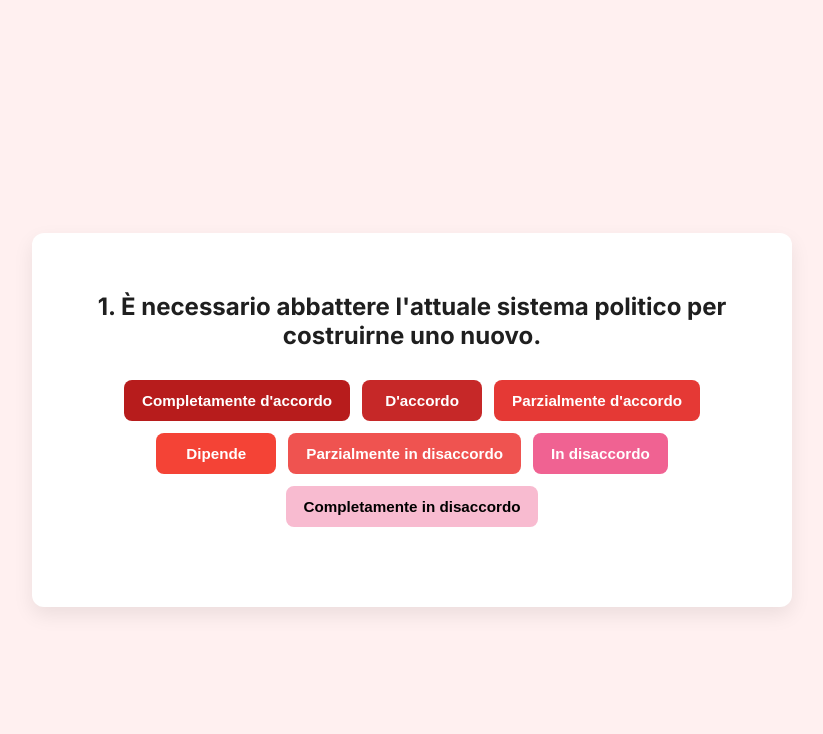
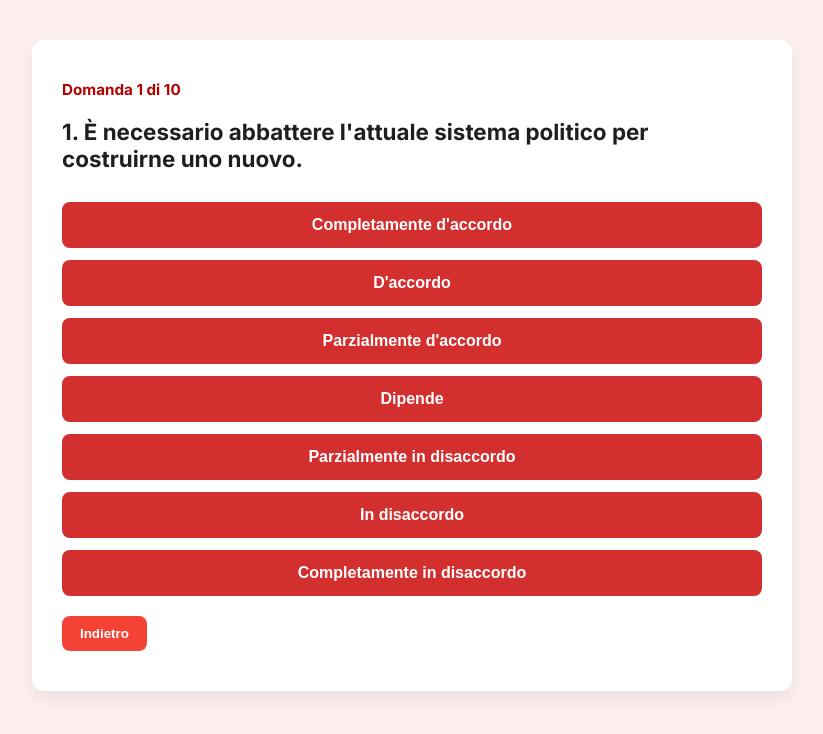
Before and after one commit to Astraul1991/LeftValuesQuiz, a plain HTML site: page quiz.html in a window 1280 px wide. Shown: the whole page, without its empty margins (228-1051 px from the left). Drawn offline with Linux system fonts and the light colour scheme.

Commit message:
Update quiz.html

```diff
--- a/quiz.html
+++ b/quiz.html
@@ -3,7 +3,7 @@
 <head>
   <meta charset="UTF-8">
   <meta name="viewport" content="width=device-width, initial-scale=1">
-  <title>LeftQuiz - Sovversione ↔ Riformismo</title>
+  <title>LeftQuiz - Domande</title>
   <style>
     @import url('https://fonts.googleapis.com/css2?family=Inter:wght@400;700&display=swap');
 
@@ -11,81 +11,115 @@
       font-family: 'Inter', sans-serif;
       background: #fff0f0;
       color: #1f1f1f;
+      margin: 0;
+      padding: 40px 20px;
       display: flex;
-      flex-direction: column;
       justify-content: center;
-      align-items: center;
-      height: 100vh;
-      padding: 20px;
-      margin: 0;
+      align-items: flex-start;
+      min-height: 100vh;
     }
 
     .container {
+      background: #ffffff;
       max-width: 700px;
-      background: white;
+      width: 100%;
+      padding: 40px 30px;
       border-radius: 12px;
-      box-shadow: 0 8px 20px rgba(0,0,0,0.08);
-      padding: 40px 30px;
-      text-align: center;
+      box-shadow: 0 8px 20px rgba(0, 0, 0, 0.08);
+    }
+
+    .counter {
+      font-size: 0.95rem;
+      color: #b30000;
+      margin-bottom: 10px;
+      font-weight: 600;
     }
 
     h2 {
-      font-size: 1.5rem;
+      font-size: 1.4rem;
       margin-bottom: 30px;
     }
 
-    .buttons {
-      display: flex;
-      flex-wrap: wrap;
-      gap: 12px;
-      justify-content: center;
+    .answer-btn {
+      display: block;
+      width: 100%;
+      padding: 14px;
+      margin-bottom: 12px;
+      border: none;
+      border-radius: 8px;
+      font-size: 1rem;
+      font-weight: 600;
+      color: white;
+      background-color: #d32f2f;
+      cursor: pointer;
+      transition: background-color 0.2s, transform 0.1s;
     }
 
-    .btn {
-      padding: 12px 18px;
+    .answer-btn:hover {
+      background-color: #b71c1c;
+      transform: scale(1.02);
+    }
+
+    .navigation {
+      margin-top: 20px;
+      display: flex;
+      justify-content: space-between;
+    }
+
+    .back-btn {
+      background-color: #f44336;
+      color: white;
+      padding: 10px 18px;
       border: none;
       border-radius: 8px;
-      color: white;
-      font-size: 0.95rem;
-      font-weight: 600;
+      font-weight: bold;
       cursor: pointer;
-      transition: transform 0.1s ease;
-      min-width: 120px;
     }
 
-    .btn:hover {
-      transform: scale(1.05);
+    .back-btn:hover {
+      background-color: #c62828;
     }
 
-    .r1 { background-color: #b71c1c; }
-    .r2 { background-color: #c62828; }
-    .r3 { background-color: #e53935; }
-    .r4 { background-color: #f44336; } /* Dipende */
-    .r5 { background-color: #ef5350; }
-    .r6 { background-color: #f06292; }
-    .r7 { background-color: #f8bbd0; color: black; }
+    .final-message {
+      font-size: 1.2rem;
+      margin-top: 30px;
+      text-align: center;
+      line-height: 1.6;
+    }
 
-    .result {
-      font-size: 1.3rem;
-      margin-top: 40px;
-      font-weight: bold;
+    .result-link {
+      display: inline-block;
+      margin-top: 20px;
+      background-color: #b30000;
+      color: white;
+      padding: 14px 28px;
+      border-radius: 9999px;
+      text-decoration: none;
+      font-weight: 600;
+      transition: background 0.2s;
     }
+
+    .result-link:hover {
+      background-color: #800000;
+    }
+
   </style>
 </head>
 <body>
 
 <div class="container">
-  <h2 id="question">Caricamento domanda...</h2>
-  <div class="buttons" id="answers">
-    <button class="btn r1" data-value="1">Completamente d'accordo</button>
-    <button class="btn r2" data-value="2">D'accordo</button>
-    <button class="btn r3" data-value="3">Parzialmente d'accordo</button>
-    <button class="btn r4" data-value="4">Dipende</button>
-    <button class="btn r5" data-value="5">Parzialmente in disaccordo</button>
-    <button class="btn r6" data-value="6">In disaccordo</button>
-    <button class="btn r7" data-value="7">Completamente in disaccordo</button>
+  <div class="counter" id="counter">Domanda 1 di 10</div>
+  <h2 id="question">Caricamento...</h2>
+  <div id="answers"></div>
+  <div class="navigation">
+    <button class="back-btn" onclick="goBack()" id="backBtn" disabled>Indietro</button>
   </div>
-  <div class="result" id="result"></div>
+  <div class="final-message" id="finalMessage" style="display:none;">
+    Hai completato tutte le domande.<br>
+    Puoi visualizzare il tuo risultato cliccando qui sotto.
+    <br>
+    <a href="results.html" class="result-link">Vai alla pagina dei risultati</a>
+  </div>
 </div>
 
 <script>
@@ -102,45 +136,62 @@
     "10. Le strutture di potere esistenti vanno completamente smantellate."
   ];
 
+  const answersEl = document.getElementById("answers");
+  const questionEl = document.getElementById("question");
+  const counterEl = document.getElementById("counter");
+  const backBtn = document.getElementById("backBtn");
+  const finalMessage = document.getElementById("finalMessage");
+
   let current = 0;
-  let answers = [];
+  let answers = new Array(questions.length).fill(null);
 
-  const questionEl = document.getElementById("question");
-  const buttons = document.querySelectorAll(".btn");
-  const resultBox = document.getElementById("result");
+  const options = [
+    "Completamente d'accordo",
+    "D'accordo",
+    "Parzialmente d'accordo",
+    "Dipende",
+    "Parzialmente in disaccordo",
+    "In disaccordo",
+    "Completamente in disaccordo"
+  ];
 
-  function loadQuestion() {
-    if (current < questions.length) {
-      questionEl.textContent = questions[current];
-    } else {
-      showResult();
+  function renderQuestion() {
+    if (current >= questions.length) {
+      questionEl.style.display = 'none';
+      answersEl.style.display = 'none';
+      backBtn.style.display = 'none';
+      counterEl.style.display = 'none';
+      finalMessage.style.display = 'block';
+      return;
+    }
+
+    questionEl.textContent = questions[current];
+    counterEl.textContent = `Domanda ${current + 1} di ${questions.length}`;
+    answersEl.innerHTML = "";
+
+    options.forEach((text, index) => {
+      const btn = document.createElement("button");
+      btn.className = "answer-btn";
+      btn.textContent = text;
+      btn.onclick = () => {
+        answers[current] = index + 1;
+        current++;
+        renderQuestion();
+      };
+      answersEl.appendChild(btn);
+    });
+
+    backBtn.disabled = current === 0;
+  }
+
+  function goBack() {
+    if (current > 0) {
+      current--;
+      renderQuestion();
     }
   }
 
-  function showResult() {
-    document.getElementById("answers").style.display = "none";
-    const avg = answers.reduce((a, b) => a + b, 0) / answers.length;
-    let label = "";
-
-    if (avg <= 2.5) label = "Sovversivo";
-    else if (avg <= 3.5) label = "Tendenzialmente Sovversivo";
-    else if (avg <= 4.5) label = "Neutrale";
-    else if (avg <= 5.5) label = "Tendenzialmente Riformista";
-    else label = "Riformista";
-
-    resultBox.innerHTML = `Hai completato il quiz!<br><br><strong>Risultato:</strong> ${label}<br>(Media: ${avg.toFixed(2)})`;
-  }
-
-  buttons.forEach(btn => {
-    btn.addEventListener("click", () => {
-      const value = parseInt(btn.getAttribute("data-value"));
-      answers.push(value);
-      current++;
-      loadQuestion();
-    });
-  });
-
-  loadQuestion();
+  renderQuestion();
 </script>
 
 </body>
```
